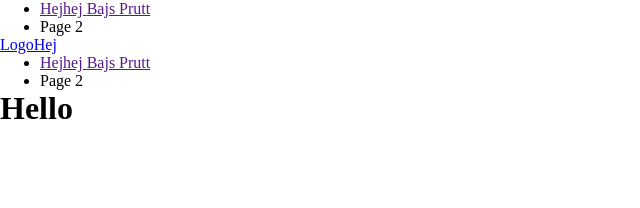
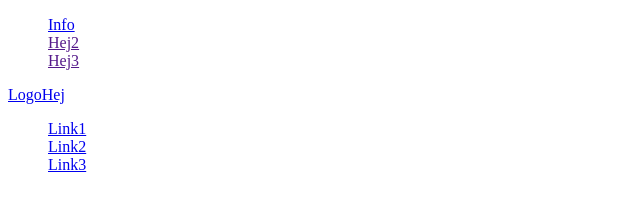
Before and after one commit to SophiaSaks/new-frontend-project, a plain HTML site: page Startpage.html in a window 1280 px wide. Shown: the whole page, without its empty margins (0-640 px from the left). Drawn offline with Linux system fonts and the light colour scheme.

Commit message:
clean up

```diff
--- a/Startpage.html
+++ b/Startpage.html
@@ -6,28 +6,29 @@
     content="width=device-width,
     initial-scale=1.0">
     <title>Something something</title>
-    <link rel="stylesheet" href="styleGlobal.css">
+    <link rel="stylesheet" href="Startpage.styling.css">
   </head>
 
   <body>
+
     <nav class="left">
-        <div>
+        <div class="navbars">
         <ul>
                 <li>
-                    <a href="" id="navbar__logo">
-                        Hejhej
-                    </a>
-                    <a href="" id="navbar__logo">
-                        Bajs
-                    </a>
-                    <a href="" id="navbar__logo">
-                        Prutt
+                    <a href="/Info.html" id="navbar__logo">
+                        Info
                     </a>
                 </li>
                 <li>
-                    Page 2
+                    <a href="" id="navbar__logo">
+                        Hej2
+                    </a>
                 </li>
-            </div>
+                <li>
+                    <a href="" id="navbar__logo">
+                        Hej3
+                    </a>
+                </li>
             </ul>
     </nav>
 
@@ -37,22 +38,25 @@
             <div>
                 <ul>
                     <li>
-                    <a href="" id="navbar__logo">
-                        Hejhej
-                    </a>
-                    <a href="" id="navbar__logo">
-                        Bajs
-                    </a>
-                    <a href="" id="navbar__logo">
-                        Prutt
+                        <a href="/" id="navbar__logo">
+                            Link1
                         </a>
                     </li>
                     <li>
-                    Page 2
+                        <a href="/" id="navbar__logo">
+                            Link2
+                        </a>
+                    </li>
+                    <li></li>
+                        <a href="/" id="navbar__logo">
+                            Link3
+                        </a>
                     </li>
                 </div>
             </ul>
         </nav>
-    <h1>Hello</h1>
+
+        </div>
+
     </body>
     </html>
--- /dev/null
+++ b/Startpage.styling.css
@@ -0,0 +1,12 @@
+* {
+    box-sizing: border-box;
+}
+
+.navbars {
+    display: flexbox;
+    direction: column;
+}
+
+ul {
+    list-style-type: none;
+}
--- a/styleGlobal.css
+++ /dev/null
@@ -1,4 +0,0 @@
-* {
-    margin: 0;
-    box-sizing: border-box;
-}
```
Also changed, not shown: Info.html (renamed from page1/page1.html), Info.styling.css (added). Lines whose indentation alone changed are shown as unchanged.
